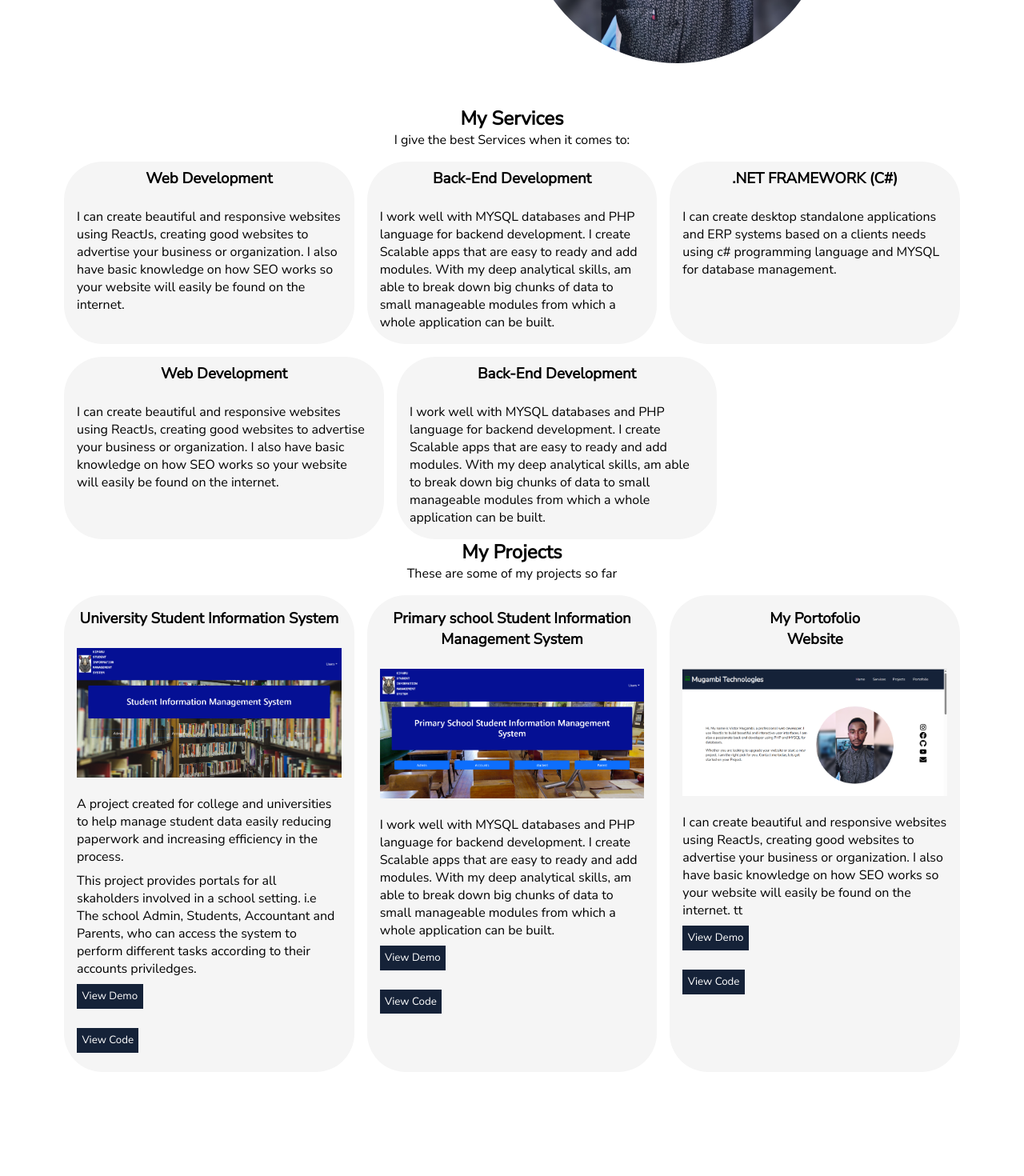
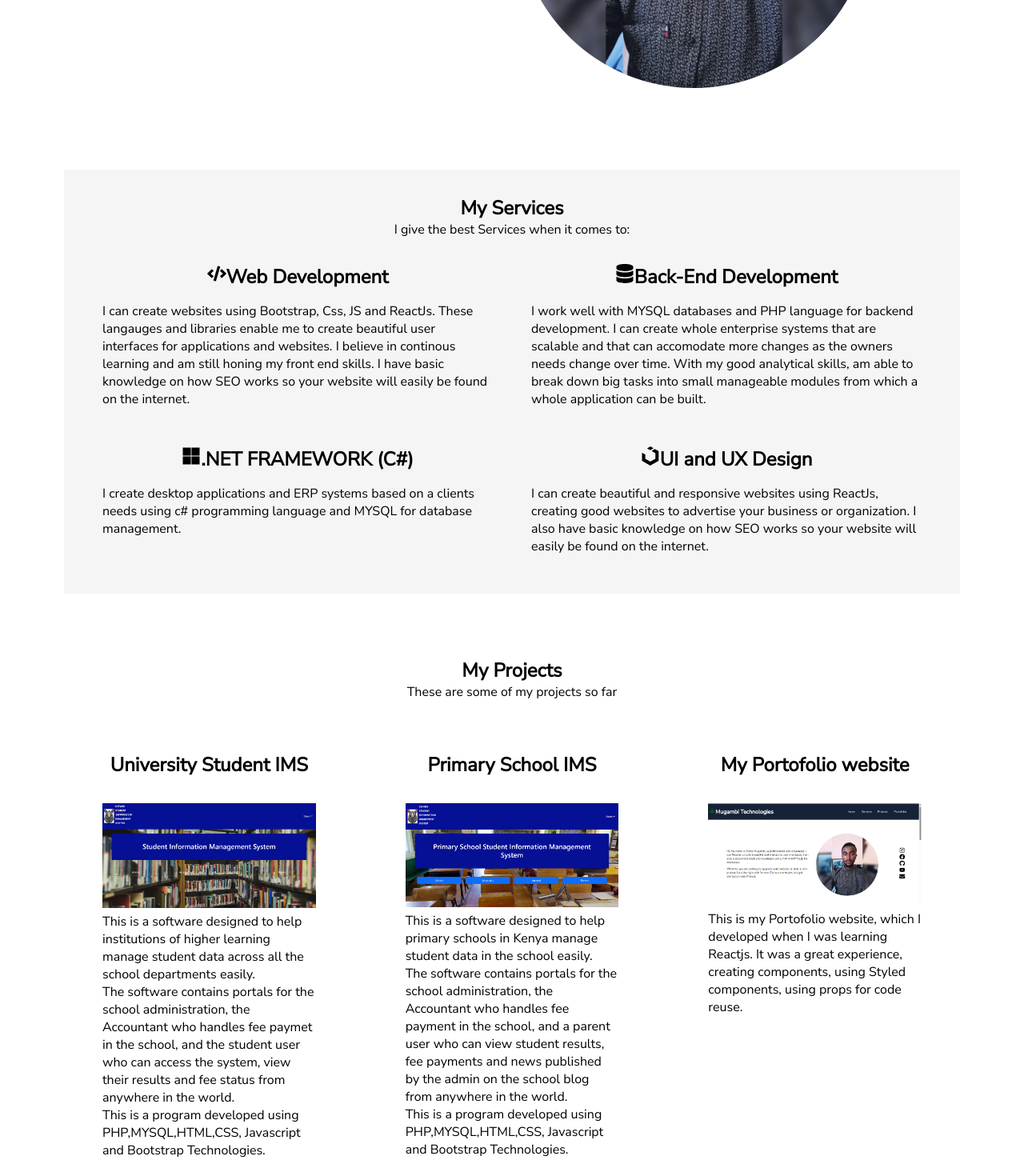
Before and after one commit to mugambi-victor/Portofolio, a React (Create React App) app: page / in a window 1280 px wide. Shown: the part 460-1930 px from the top of the page at 80% size. Before the commit the page ends 1800 px from the top, so only its background shows below. Built offline with nearby package versions, Linux system fonts and the light colour scheme.

Commit message:
Setting onclick function in react, using props

```diff
--- a/src/App.js
+++ b/src/App.js
@@ -12,6 +12,7 @@ function App(){
             <Intro/>
             <Services />
             <Portofolio/>
+
             </InnerLayout>
 
         </div>
--- /dev/null
+++ b/src/Components/Card.js
@@ -0,0 +1,41 @@
+import React from 'react'
+import { styled } from 'styled-components'
+
+function Card(props) {
+  return (
+    <Styleddiv className='card-container'>
+      <div>
+      <h1>{props.title}</h1>
+      <img src={props.imageurl} alt='img'/>
+      <p>{props.body}</p>
+      </div>
+    </Styleddiv>
+  )
+}
+const Styleddiv=styled.div`
+padding:2rem;
+width:100%;
+@media(max-width:997px){
+  width:100%;
+}
+div{
+  padding:1rem;
+  transition: transform .5s; /* Animation */
+}
+div:hover{
+  box-shadow: 0 4px 8px 0 rgba(0, 0, 0, 0.2), 0 6px 20px 0 rgba(0, 0, 0, 0.19);
+}
+h1{
+display:flex;
+justify-content:center;
+}
+
+img{
+  width:100%;
+
+  padding-top:2rem;
+}
+
+
+`
+export default Card
--- a/src/Components/Header.js
+++ b/src/Components/Header.js
@@ -1,13 +1,18 @@
-import React from 'react';
+import React, {useState} from 'react';
 import { styled } from 'styled-components';
 //  for importing icons
 import {FaLaptopCode} from 'react-icons/fa';
-
-
+import {FaList} from 'react-icons/fa';
+import { AiFillCloseCircle} from "react-icons/ai";
+import {AiFillCloseSquare} from "react-icons/ai";
 
 
 function Header(){
+    const [isHidden, setIsHidden] = useState(false);
 
+    function toggleHidden() {
+      setIsHidden(!isHidden);
+    }
 
     return(
         <StyledHeader>
@@ -18,21 +23,31 @@ function Header(){
                 </span>
                 <h1>Mugambi Technologies</h1>
               </Logo>
-              <Nav>
+              <button onClick={toggleHidden}>
+        {isHidden ? [<FaList size={30} style={ai}/>] : [<AiFillCloseSquare size={30} style={ai}/>]}
+      </button>
+              {!isHidden && <Nav>
+
 
                 <span> <a href="#">Home</a></span>
-                <span> <a href="#">Services</a></span>
-                <span><a href="#">Projects</a>  </span>
+                <span> <a href="#services">Services</a></span>
+                <span><a href="#myporto">Projects</a>  </span>
                 <span>  <a href="#">Portofolio</a> </span>
 
 
-              </Nav>
+                </Nav>}
+
 
 
 
         </StyledHeader>
     );
 }
+const ai={
+color:'green',
+
+}
+
 const StyledHeader=styled.header`
 height:auto;
 
@@ -45,13 +60,22 @@ padding: 1.5rem 0.5em;
 position:fixed;
 width:100%;
 top:0;
+
+button{
+    visibility:hidden;
+}
 @media(max-width:992px){
-
+    button{
+    background-color:#152238;
+    visibility:visible;
+}
 display:block;
 height:auto;
 
 }
-`;
+
+`
+
 
 const Logo=styled.div`
 display:flex;
@@ -98,7 +122,8 @@ a{
 
 @media(max-width:992px){
 
-   a{
+
+  a{
     position:absolute;
     float:none;
     left:0;
--- a/src/Components/Intro.js
+++ b/src/Components/Intro.js
@@ -1,6 +1,6 @@
 import React from 'react';
 import { styled } from 'styled-components';
-import SecondaryButton from './SecondaryButton';
+// import SecondaryButton from './SecondaryButton';
 import bg from '../img/bg.jpg';
 import {FaInstagram} from 'react-icons/fa';
 import {FaFacebook} from 'react-icons/fa';
@@ -23,7 +23,7 @@ function Intro(){
             </About>
             <Pic>
 
-                <img src={bg}></img>
+                <img src={bg} alt="img"></img>
                 <Ics>
                     <ul>
                         <li> <FaInstagram style={ico}/></li>
@@ -83,18 +83,17 @@ p{
 }
 
 @media(max-width:992px){
-    margin-top: 15rem;
+    margin-top: 8rem;
 display:block;
 height:auto;
 
 width:100%;
-justify-content:center;
 }
 
 `
 const About=styled.div`
 width:100%;
-padding:2rem;
+padding:.8rem;
 font-size: 1rem;
 align-items:center;
 justify-content: center;
@@ -104,7 +103,7 @@ width:100%;
 justify-content:center;
 img{
     height:90%;
-    width:70%;
+    width:80%;
     border-radius: 300px;
 }
 
--- a/src/Components/Portofolio.js
+++ b/src/Components/Portofolio.js
@@ -1,66 +1,61 @@
 import React from 'react';
 import { styled } from 'styled-components';
-import ServicesCard from"./ServicesCard";
-import SecondaryButton from"./SecondaryButton";
+// import ServicesCard from"./ServicesCard";
+// import SecondaryButton from"./SecondaryButton";
 import uni from "../img/uni.png";
 import pry from "../img/pry.png";
 import porto from "../img/porto.png";
+import Card from './Card';
+
 function Portofolio(){
     return(
         <StyledPortofolio>
 
-           <div>
+           <div id="myporto">
+
            <center><h1>My Projects</h1>
             <p>These are some of my projects so far</p>
             </center>
            </div>
             <maindiv>
 
-                <ServicesCard className='myclass'>
-                    <div className="s2">
-                        <center><h3 style={h33}>University Student Information System</h3></center>
-                        <img src={uni} alt='uni' style={imgs}></img>
-                        <p className='body'>
-                           A project created for college and universities to help manage student data easily reducing paperwork and increasing efficiency in the process.
-                        </p>
-                        <p className='body'>
-                        This project provides portals for all skaholders involved in a school setting. i.e The school Admin, Students, Accountant and Parents, who can access the system to perform different tasks according to their accounts priviledges.
-                        <SecondaryButton style={mybtn}>View Demo</SecondaryButton>
-                        <SecondaryButton style={mybtn}>View Code</SecondaryButton>
-                        </p>
+            <Card
+            title='University Student IMS'
+            imageurl={uni}
 
-
-
-                    </div>
-                    </ServicesCard>
-                    <ServicesCard >
-                    <div className="s2">
-                        <center><h3 style={h33}>Primary school Student Information Management System</h3></center>
-                        <img src={pry} alt='uni' style={imgs}></img>
-                        <p className='body'>
-                            I work well with MYSQL databases and PHP language for backend development. I create Scalable apps that are easy to ready and add modules. With my deep analytical skills, am able to break down big chunks of data to small manageable modules from which a whole application can  be built.
-                            <SecondaryButton style={mybtn}>View Demo</SecondaryButton>
-                        <SecondaryButton style={mybtn}>View Code</SecondaryButton>
-                        </p>
-                    </div>
-                    </ServicesCard>
-                    <ServicesCard >
-                    <div className="s2">
-
-                        <center><h3 style={h33}>My Portofolio <br/> Website</h3></center>
-                        <img src={porto} alt='porto' style={imgs}></img>
-                        <p className='body'>
-                            I can create beautiful and responsive websites using ReactJs, creating good websites to advertise your business or organization. I also have basic knowledge on how SEO works so your website will easily be found on the internet. tt
-                            {/* start on creating a reusable button */}
-
-
-                        <SecondaryButton style={mybtn}>View Demo</SecondaryButton>
-                        <SecondaryButton style={mybtn}>View Code</SecondaryButton>
-                        </p>
-                    </div>
-
-                    </ServicesCard>
-
+            body={[
+            <p>This is a software designed to help institutions of higher learning manage student data across all the school departments easily.</p>,
+            <p>
+            The software contains portals for the school administration, the Accountant who handles fee paymet in the school, and the student user who can access the system, view their results and fee status from anywhere in the world.</p>,
+            <p>
+                This is a program developed using PHP,MYSQL,HTML,CSS, Javascript and Bootstrap Technologies.
+            </p>
+            ]}
+            >
+            </Card>
+            <Card
+            title='Primary School IMS'
+            imageurl={pry}
+            body={[
+                <p>This is a software designed to help primary schools in Kenya manage student data in the school easily.</p>,
+                <p>
+                The software contains portals for the school administration, the Accountant who handles fee payment in the school, and a parent user who can view student results, fee payments and news published by the admin on the school blog from anywhere in the world.</p>,
+                <p>
+                    This is a program developed using PHP,MYSQL,HTML,CSS, Javascript and Bootstrap Technologies.
+                </p>
+                ]}
+            >
+            </Card>
+            <Card
+            title='My Portofolio website'
+            imageurl={porto}
+            body={[
+                <p>
+                    This is my Portofolio website, which I developed when I was learning Reactjs. It was a great experience, creating components, using Styled components, using props for code reuse.
+                </p>
+            ]}
+            >
+            </Card>
 
             </maindiv>
 
@@ -69,18 +64,16 @@ function Portofolio(){
 
     );
 }
-const imgs={
-    width:'100%',
-    padding:'1rem'
+// const imgs={
+//     width:'100%',
+//     padding:'1rem'
 
-}
-const h33={
-    paddingTop:'1rem'
-}
-const mybtn={
-    marginTop:'.5rem',
-    marginBottom:'1rem'
-}
+// }
+
+// const mybtn={
+//     marginTop:'.5rem',
+//     marginBottom:'1rem'
+// }
 const StyledPortofolio=styled.div`
 maindiv{
     display:flex;
@@ -90,36 +83,14 @@ maindiv{
     display:block;
 
     margin-top:2rem;
-    .s2{
-        width:100%;
-        margin-top: 0.7rem;
-    }
+
 }
 }
 
-.s2{
 
-    display:block;
 
-}
-.s2:hover{
-    transform:scale(.96);
-    transition:all 3s;
-}
-.s2:hover::after{
-    transform:scale(.9);
-    transition:all 3s;
-}
-h3{
 
-    padding: 0.5rem;
-    /* background-color: #152238; */
-}
-.body{
-padding-left:1rem;
-padding-right: 1rem;
-padding-bottom:.5rem;
-}
+
 
 `
 
--- a/src/Components/Services.js
+++ b/src/Components/Services.js
@@ -1,124 +1,73 @@
 import React from 'react';
 import { styled } from 'styled-components';
 import ServicesCard from"./ServicesCard";
+import {FaDatabase} from 'react-icons/fa';
+import {FaCode} from 'react-icons/fa';
+import { FaMicrosoft } from 'react-icons/fa';
+import {FaUikit} from 'react-icons/fa';
 function Services(){
     return(
-        <StyledServices>
+        <StyledServices id='services'>
 
            <div>
-           <center><h1>My Services</h1>
+           <center><h1  >My Services</h1>
             <p>I give the best Services when it comes to: </p>
             </center>
            </div>
             <maindiv>
+            <ServicesCard
+            icon={<FaCode/>}
+            title=' Web Development'
+            body=' I can create websites using Bootstrap, Css, JS and ReactJs. These langauges and libraries  enable me to create beautiful user interfaces for applications and websites. I believe in continous learning and am still honing  my front end skills. I have basic knowledge on how SEO works so your website will easily be found on the internet.  '
+            ></ServicesCard>
 
-                <ServicesCard className='myclass'>
-                    <div className="s2">
-                        <center><h3>Web Development</h3></center>
-                        <p className='body'>
-                            I can create beautiful and responsive websites using ReactJs, creating good websites to advertise your business or organization. I also have basic knowledge on how SEO works so your website will easily be found on the internet.
-                        </p>
-                    </div>
-                    </ServicesCard>
-                    <ServicesCard >
-                    <div className="s2">
-                        <center><h3>Back-End Development</h3></center>
-                        <p className='body'>
-                            I work well with MYSQL databases and PHP language for backend development. I create Scalable apps that are easy to ready and add modules. With my deep analytical skills, am able to break down big chunks of data to small manageable modules from which a whole application can  be built.
+                    <ServicesCard
+                    icon={<FaDatabase/>}
+                    title=' Back-End Development'
+                    body=' I work well with MYSQL databases and PHP language for backend development. I can create whole enterprise systems that are scalable and that can accomodate more changes as the owners needs change over time. With my good analytical skills, am able to break down big tasks into small manageable modules from which a whole application can  be built. '
+                    >
 
-                        </p>
-                    </div>
-                    </ServicesCard>
-                    <ServicesCard >
-                    <div className="s2">
-                    <center><h3>.NET FRAMEWORK (C#)</h3></center>
-                        <p className='body'>
-                            I can create desktop standalone applications and ERP systems based on a clients needs using c# programming language and MYSQL for database management.
-
-                        </p>
-                    </div>
-                    </ServicesCard>
-
-                    {/* <div className="s2">
-                        <center><h3>Back-end Development</h3></center>
-                        <p className='body'>
-                            I can create beautiful and responsive websites using ReactJs, creating good websites to advertise your business or organization. I also have basic knowledge on how SEO works so your website will easily be found on the internet.
-                        </p>
-                    </div>
-
-                    <div className="s2">
-                        <center><h3>Back-end Development</h3></center>
-                        <p className='body'>
-                            I can create beautiful and responsive websites using ReactJs, creating good websites to advertise your business or organization. I also have basic knowledge on how SEO works so your website will easily be found on the internet.
-                        </p>
-                    </div> */}
-
-            </maindiv>
-            <maindiv>
-
-                <ServicesCard className='myclass'>
-                    <div className="s2">
-                        <center><h3>Web Development</h3></center>
-                        <p className='body'>
-
-                            I can create beautiful and responsive websites using ReactJs, creating good websites to advertise your business or organization. I also have basic knowledge on how SEO works so your website will easily be found on the internet.
-                        </p>
-                    </div>
-                    </ServicesCard>
-                    <ServicesCard >
-                    <div className="s2">
-                        <center><h3>Back-End Development</h3></center>
-                        <p className='body'>
-                            I work well with MYSQL databases and PHP language for backend development. I create Scalable apps that are easy to ready and add modules. With my deep analytical skills, am able to break down big chunks of data to small manageable modules from which a whole application can  be built.
-
-                        </p>
-                    </div>
                     </ServicesCard>
 
 
 
             </maindiv>
+            <maindiv>
+            <ServicesCard
+            icon={<FaMicrosoft/>}
+                    title=' .NET FRAMEWORK (C#)'
+                    body='I create desktop applications and ERP systems based on a clients needs using c# programming language and MYSQL for database management.'
+                    >
+
+                    </ServicesCard>
+            <ServicesCard
+            icon={<FaUikit/>}
+            title=' UI and UX Design'
+            body=' I can create beautiful and responsive websites using ReactJs, creating good websites to advertise your business or organization. I also have basic knowledge on how SEO works so your website will easily be found on the internet.  '
+            ></ServicesCard>
+
+
+            </maindiv>
+
         </StyledServices>
 
 
     );
 }
 const StyledServices=styled.div`
+margin-top:5rem;
+background-color:whitesmoke;
+padding:2rem;
+margin-bottom: 5rem;
 maindiv{
     display:flex;
     gap:1rem;
     margin-top: 1rem;
     @media(max-width: 992px){
     display:block;
-    margin-top:2rem;
-    .s2{
-        width:100%;
-        margin-top: 0.7rem;
-    }
-}
-}
-
-.s2{
-
-    display:block;
+    margin-top:3rem;
 
 }
-.s2:hover{
-    transform:scaleY(1.07);
-    transition:all 3s;
-}
-.s2:hover::after{
-    transform:scaleY(.9);
-    transition:all 3s;
-}
-h3{
-
-    padding: 0.5rem;
-    /* background-color: #152238; */
-}
-.body{
-
-    padding:1rem;
 }
 
 `
--- a/src/Components/ServicesCard.js
+++ b/src/Components/ServicesCard.js
@@ -1,23 +1,45 @@
-import React from "react";
-import { styled } from "styled-components";
+import React from 'react'
+import { styled } from 'styled-components'
+
+function ServicesCard(props) {
+  return (
+    <Styledddiv className='card-container'>
+     <div>
+      <h1>{props.icon}{props.title}</h1>
+      {/* <img src={props.imageurl} alt='img'/> */}
+      <p>{props.body}</p>
+      </div>
+    </Styledddiv>
 
 
+  )
+}
+const Styledddiv=styled.div`
+border-radius: 10rem;
+width:100%;
+@media(max-width:997px){
+  width:100%;
+  margin-top:2rem;
+}
+div{
+  transition: all .6s;
+  padding:1rem;
+}
+div:hover{
+  transform:scale(1.1);
 
-function ServicesCard(props){
-    const {children}=props;
-    return(
-        <StyledCard className="card">
-            {children}
-        </StyledCard>
-    );
+
 }
-const StyledCard=styled.div`
-width:25rem;
-display:block;
-border-radius: 3rem;
-height:auto;
-background-color:whitesmoke;
+h1{
+  display:flex;
+    justify-content:center;
+
+}
+p{
+
+    padding-top: 1rem;
+}
+
 
 `
-
-export default ServicesCard;
+export default ServicesCard
--- a/src/Styles/Layouts.js
+++ b/src/Styles/Layouts.js
@@ -5,6 +5,7 @@ export const OuterLayout=styled.section`
 export const InnerLayout=styled.section`
 margin-right:5rem;
 margin-left:5rem;
+
 @media(max-width: 992px){
     margin:2rem;
 
```
Also changed, not shown: src/Components/Trial.js (added, +19 -0 lines).
